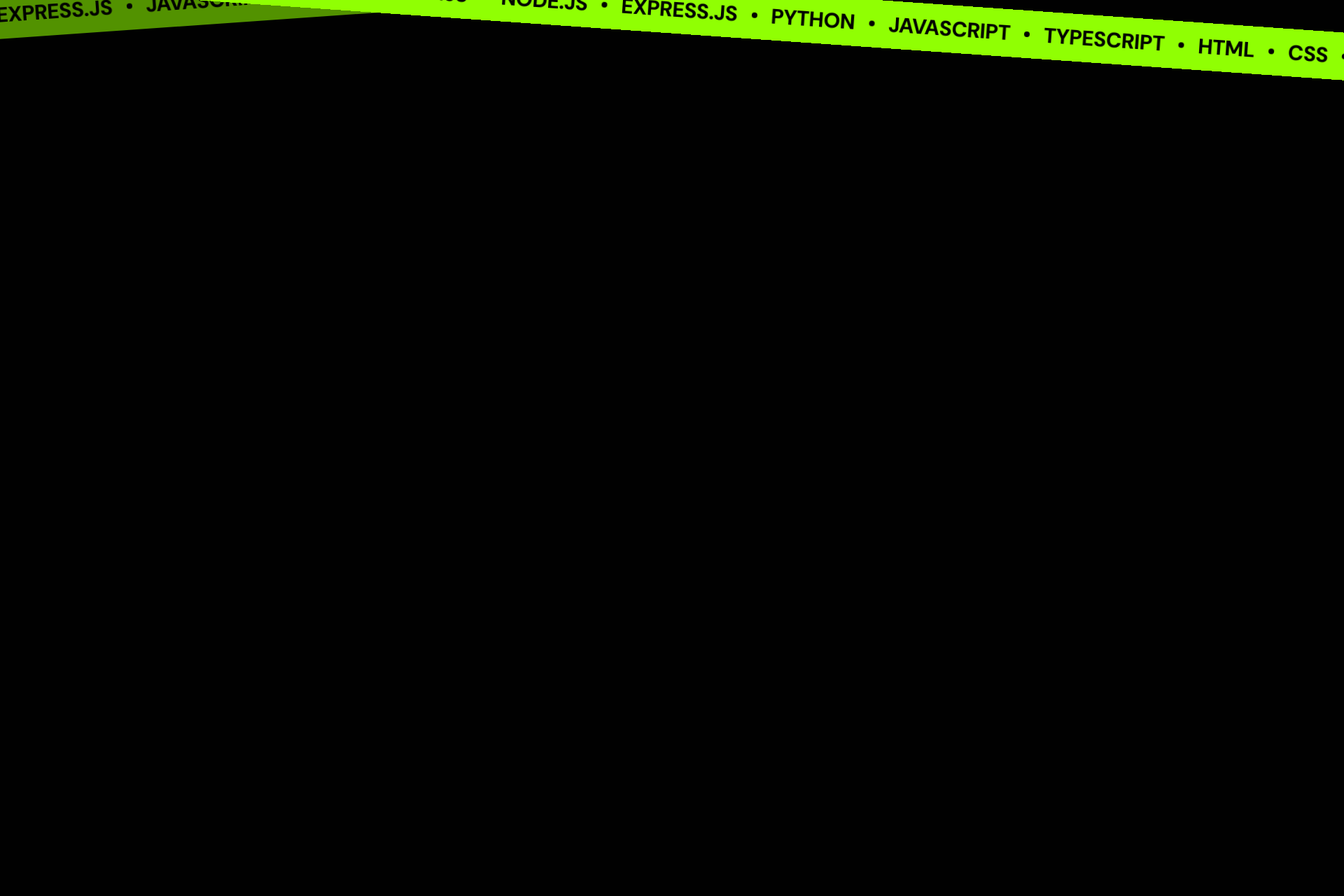
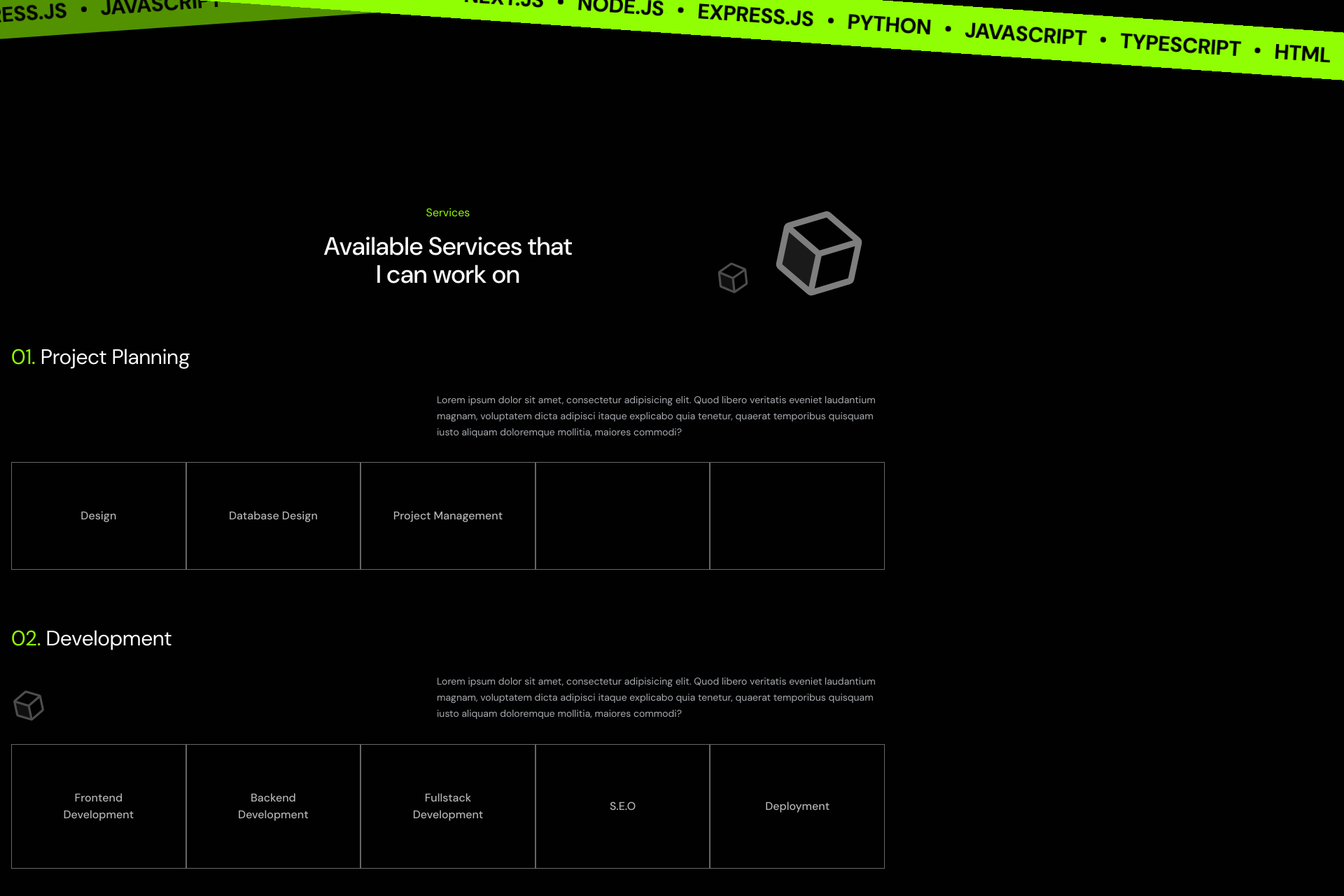
Before and after one commit to benjaminnkem/new-portfolio, a Next.js app: page / in a window 1280 px wide. Shown: the part 1588-2868 px from the top of the page at 70% size, 1920 px wide, since content can reach past the window. Before the commit the page ends 2600 px from the top, so only its background shows below. Built offline with nearby package versions, Linux system fonts and the light colour scheme.

Commit message:
feat: services section

```diff
--- a/components/UI/Home/index.tsx
+++ b/components/UI/Home/index.tsx
@@ -2,6 +2,7 @@
 
 import AboutMe from "./about";
 import Hero from "./hero";
+import Services from "./services";
 import Stripes from "./stripes";
 
 const Home = () => {
@@ -11,6 +12,7 @@ const Home = () => {
       <main>
         <AboutMe />
         <Stripes />
+        <Services />
 
         <div className="h-screen"></div>
       </main>
--- /dev/null
+++ b/components/UI/Home/services.tsx
@@ -0,0 +1,63 @@
+import { PiCubeDuotone } from "react-icons/pi";
+
+const Services = () => {
+  return (
+    <section className="space-y-20 relative">
+      <PiCubeDuotone className="opacity-50 absolute top-0 right-10 rotate-12" size={140} />
+      <PiCubeDuotone className="opacity-30 absolute top-15 right-52 -rotate-6" size={50} />
+
+      <div className="space-y-4 text-center">
+        <p className="text-green">Services</p>
+        <p className={`text-4xl font-medium`}>
+          Available Services that <br /> I can work on
+        </p>
+      </div>
+
+      <div className="container space-y-8">
+        <p className="text-3xl">
+          <span className="text-green">01.</span> Project Planning
+        </p>
+
+        <p className="text-gray-300 max-w-[40rem] ml-auto text-sm opacity-80 leading-relaxed">
+          Lorem ipsum dolor sit amet, consectetur adipisicing elit. Quod libero veritatis eveniet laudantium magnam,
+          voluptatem dicta adipisci itaque explicabo quia tenetur, quaerat temporibus quisquam iusto aliquam doloremque
+          mollitia, maiores commodi?
+        </p>
+
+        <div className="grid grid-cols-5 text-center">
+          {["Design", "Database Design", "Project Management", "", ""].map((_, index) => (
+            <div key={index} className="py-16 border border-white/40 flex items-center text-white/70 justify-center">
+              <p className="max-w-[10rem] mx-auto font-medium">{_}</p>
+            </div>
+          ))}
+        </div>
+      </div>
+
+      <div className="container space-y-8">
+        <p className="text-3xl">
+          <span className="text-green">02.</span> Development
+        </p>
+
+        <p className="text-gray-300 max-w-[40rem] ml-auto text-sm opacity-80 leading-relaxed">
+          Lorem ipsum dolor sit amet, consectetur adipisicing elit. Quod libero veritatis eveniet laudantium magnam,
+          voluptatem dicta adipisci itaque explicabo quia tenetur, quaerat temporibus quisquam iusto aliquam doloremque
+          mollitia, maiores commodi?
+        </p>
+
+        <div className="grid grid-cols-5 text-center relative">
+          <PiCubeDuotone className="opacity-30 absolute -top-20 left-0 -rotate-12" size={50} />
+
+          {["Frontend Development", "Backend Development", "Fullstack Development", "S.E.O", "Deployment"].map(
+            (_, index) => (
+              <div key={index} className="py-16 border border-white/40 flex items-center text-white/70 justify-center">
+                <p className="max-w-[10rem] mx-auto font-medium">{_}</p>
+              </div>
+            )
+          )}
+        </div>
+      </div>
+    </section>
+  );
+};
+
+export default Services;
--- a/components/UI/Home/stripes.tsx
+++ b/components/UI/Home/stripes.tsx
@@ -7,7 +7,7 @@ const Stripes = () => {
   const ref = useRef<HTMLDivElement>(null);
 
   const { scrollYProgress } = useScroll({
-    offset: ["start end", "start start"],
+    offset: ["start end", "end start"],
     target: ref,
   });
 
@@ -20,7 +20,7 @@ const Stripes = () => {
 };
 
 const StripesContainer = ({ y }: { y: MotionValue<number> }) => {
-  const value = useTransform(y, [0, 1], [-300, 0]);
+  const value = useTransform(y, [0, 1], [-500, 0]);
   const position = useSpring(value);
 
   return (
@@ -45,7 +45,7 @@ const StripesContainer = ({ y }: { y: MotionValue<number> }) => {
 };
 
 const Stripes2Container = ({ y }: { y: MotionValue<number> }) => {
-  const value = useTransform(y, [0, 1], [300, 0]);
+  const value = useTransform(y, [0, 1], [600, 0]);
   const position = useSpring(value);
 
   return (
```
